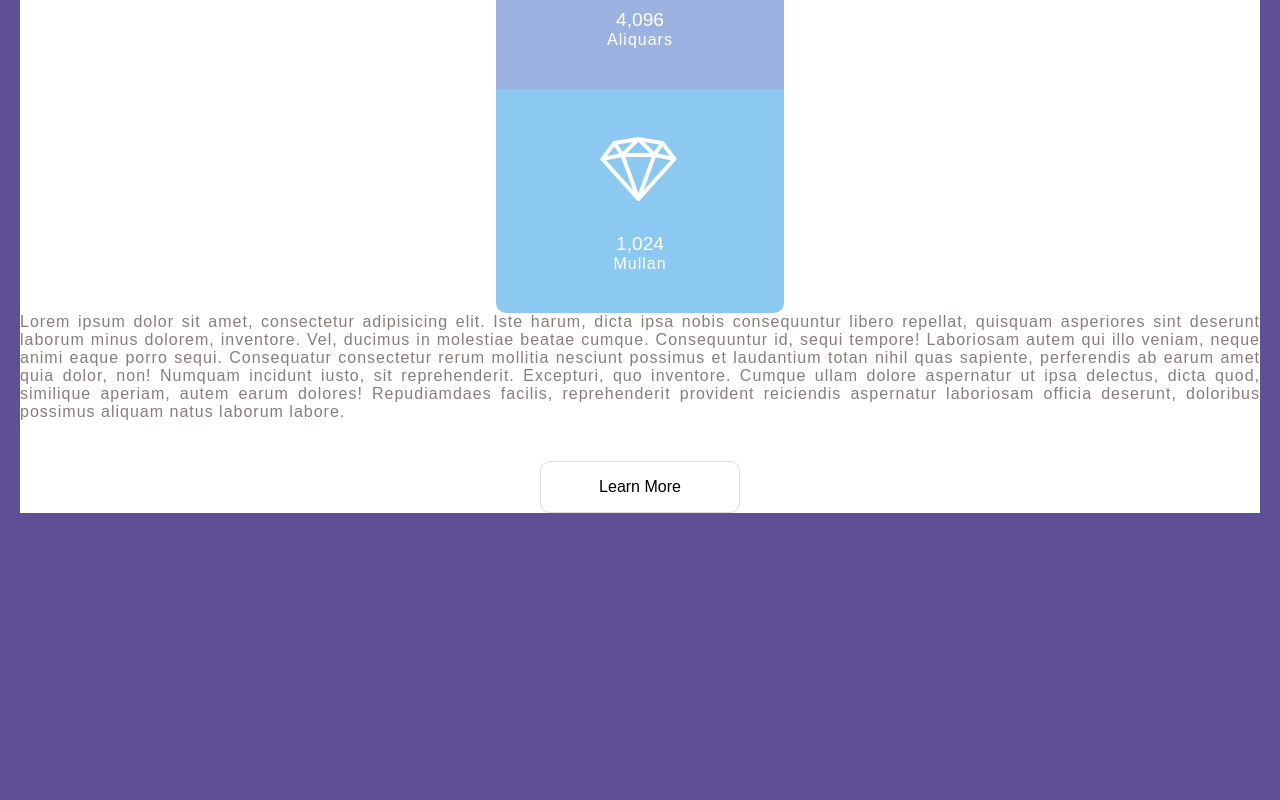
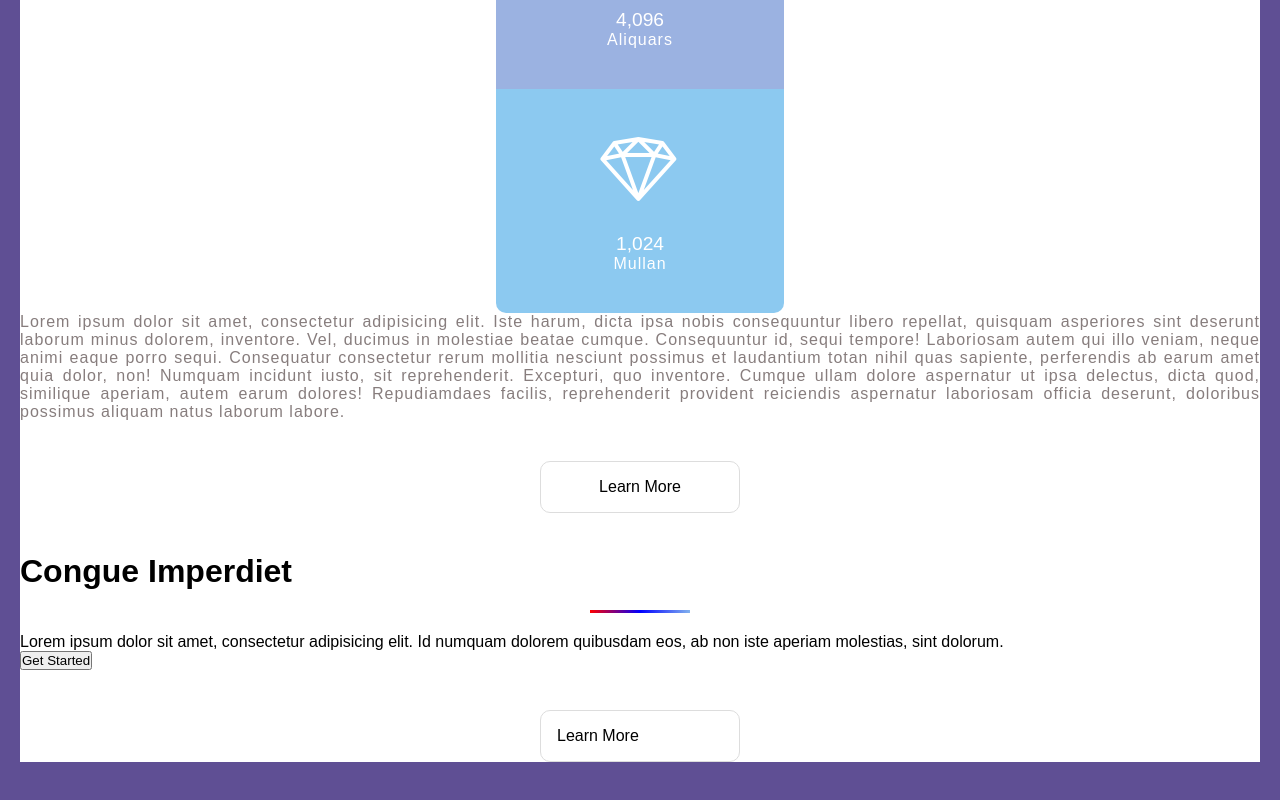
Before and after one commit to 123SantiagoGonzalwz1/MetodologiaBem, a plain HTML site: page mobile-first/index.html in a window 1280 px wide. Shown: the part 3234-4034 px from the top of the page. Before the commit the page ends 3807 px from the top, so only its background shows below. Drawn offline with Linux system fonts and the light colour scheme.

Commit message:
Últimos elementos del html

```diff
--- a/mobile-first/index.html
+++ b/mobile-first/index.html
@@ -126,6 +126,22 @@
                 Learn More
             </div>
         </div>
+
+        <div class="end">
+            <h1>Congue Imperdiet</h1>
+            <hr>
+            <p>
+                Lorem ipsum dolor sit amet, consectetur adipisicing elit.
+                Id numquam dolorem quibusdam eos, ab non iste aperiam molestias,
+                sint dolorum.
+            </p>
+            <div class="end__button">
+                <button>Get Started</button>
+                <div class="content__button">
+                    Learn More
+                </div>
+            </div>
+        </div>
     </main>
 </body>
 </html>
```
